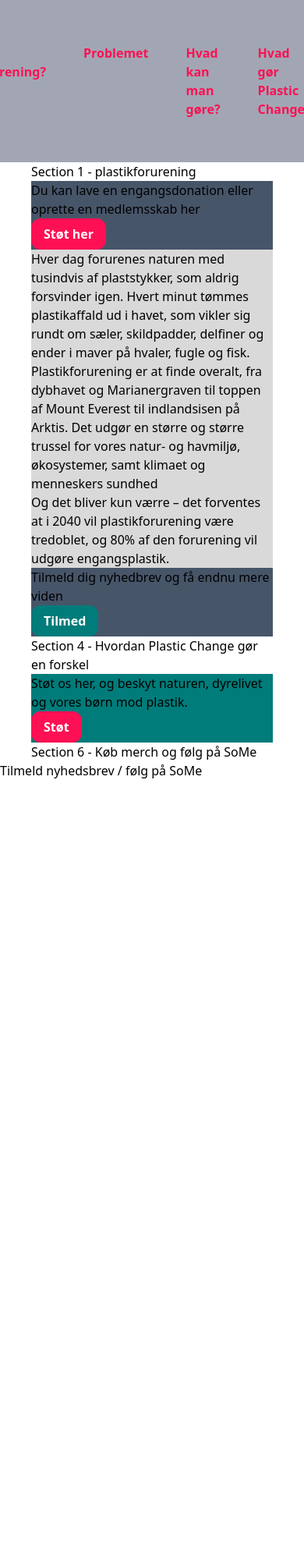
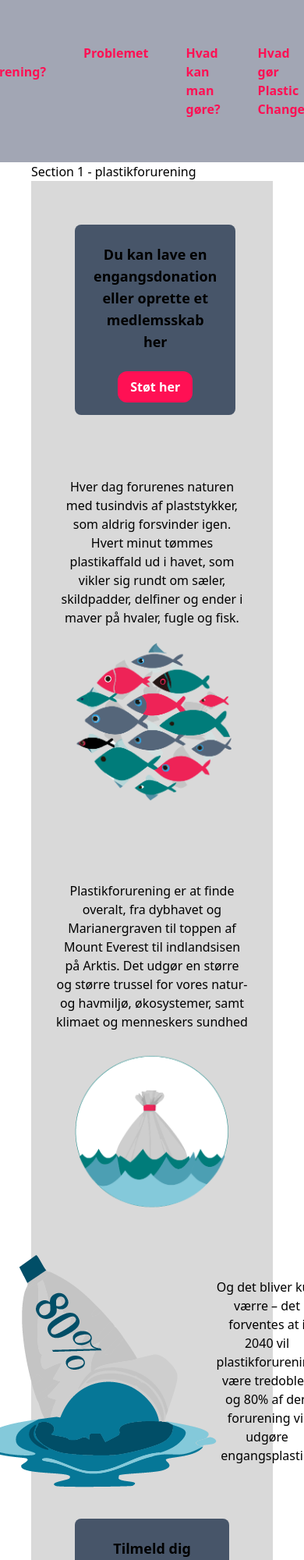
Before and after one commit to KamillaHA/SingleUseSucks, an Astro site: page / in a window 390 px wide. Shown: the top 2000 px of the page at 78% size. Before the commit the page ends 1000 px from the top, so only its background shows below. Built offline with nearby package versions, Linux system fonts and the light colour scheme; Astro itself is replaced by a stand-in of ours.

Commit message:
Sektion 2 - cirka færdig

```diff
--- a/src/components/Problemet.astro
+++ b/src/components/Problemet.astro
@@ -2,22 +2,48 @@
 import PrimaryBtn from "../components/PrimaryBtn.astro";
 import SecondaryBtn from "../components/SecondaryBtn.astro";
 ---
-<section id="Problemet" class="bg-[#D9D9D9]">
-  <div class="bg-[#475569]">
-  <h2>Du kan lave en engangsdonation eller oprette en medlemsskab her</h2>
+<section id="Problemet" class="bg-[#D9D9D9] p-4">
+  <div class="flex justify-start items-center m-10">
+    <div class="bg-[#475569] font-semibold p-4 md:p-6 rounded-lg flex flex-col items-center space-y-4 max-w-sm">
 
-  <PrimaryBtn>Støt her</PrimaryBtn>
+      <h2 class="text-lg p-2 text-center">Du kan lave en engangsdonation eller oprette et medlemsskab her</h2>
+
+      <PrimaryBtn>Støt her</PrimaryBtn>
+    </div>
   </div>
 
-  <p>Hver dag forurenes naturen med tusindvis af plaststykker, som aldrig forsvinder igen. Hvert minut tømmes plastikaffald ud i havet, som vikler sig rundt om sæler, skildpadder, delfiner og ender i maver på hvaler, fugle og fisk.</p>
+  <div class="max-w-2xl mx-auto py-10 px-4">
 
-  <p>Plastikforurening er at finde overalt, fra dybhavet og Marianergraven til toppen af Mount Everest til indlandsisen på Arktis. Det udgør en større og større trussel for vores natur- og havmiljø, økosystemer, samt klimaet og menneskers sundhed</p>
+    <p class="text-center">Hver dag forurenes naturen med tusindvis af plaststykker, som aldrig forsvinder igen. Hvert minut tømmes plastikaffald ud i havet, som vikler sig rundt om sæler, skildpadder, delfiner og ender i maver på hvaler, fugle og fisk.</p>
 
-  <p>Og det bliver kun værre – det forventes at i 2040 vil plastikforurening være tredoblet, og 80% af den forurening vil udgøre engangsplastik.</p>
+    <img src="/grafik1.png" alt="En masse fisk" class="mx-auto">
+  </div>
 
-  <div class="bg-[#475569]">
-    <h2>Tilmeld dig nyhedbrev og få endnu mere viden</h2>
+  <div class="max-w-2xl mx-auto py-10 px-4">
 
-    <SecondaryBtn>Tilmed</SecondaryBtn>
+    <p class="text-center">Plastikforurening er at finde overalt, fra dybhavet og Marianergraven til toppen af Mount Everest til indlandsisen på Arktis. Det udgør en større og større trussel for vores natur- og havmiljø, økosystemer, samt klimaet og menneskers sundhed</p>
+
+    <img src="/grafik2.png" alt="En plastikpose i havet" class="mx-auto">
   </div>
+
+
+  <div class="flex items-center justify-center h-full">
+
+    <div class="flex-1 flex justify-center items-center">
+      <img src="/grafik3.png" alt="En plastikflaske hvor der står 80%" class="max-w-md mx-auto">
+    </div>
+
+    <div class="flex-1 flex justify-center items-center">
+      <p class="text-center max-w-md mx-auto">Og det bliver kun værre – det forventes at i 2040 vil plastikforurening være tredoblet, og 80% af den forurening vil udgøre engangsplastik.</p>
+    </div>
+  </div>
+
+<div class="flex justify-end items-center m-10">
+  <div class="bg-[#475569] font-semibold p-4 md:p-6 rounded-lg flex flex-col items-center space-y-4 max-w-sm">
+
+    <h2 class="text-lg p-2 text-center">Tilmeld dig nyhedbrev og få endnu mere viden</h2>
+
+    <SecondaryBtn>Tilmeld</SecondaryBtn>
+  </div>
+</div>
 </section>
```
